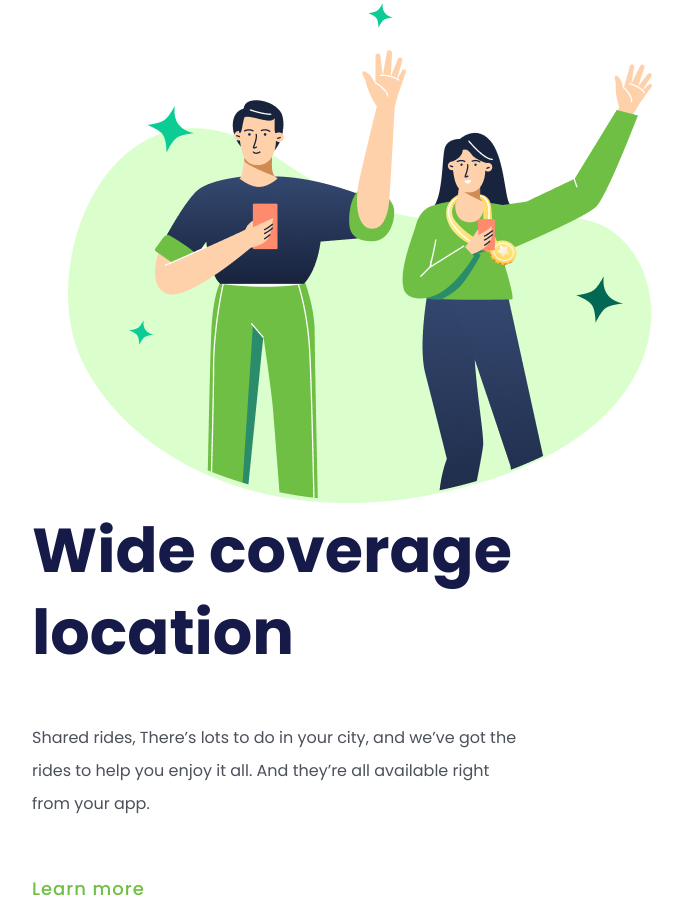
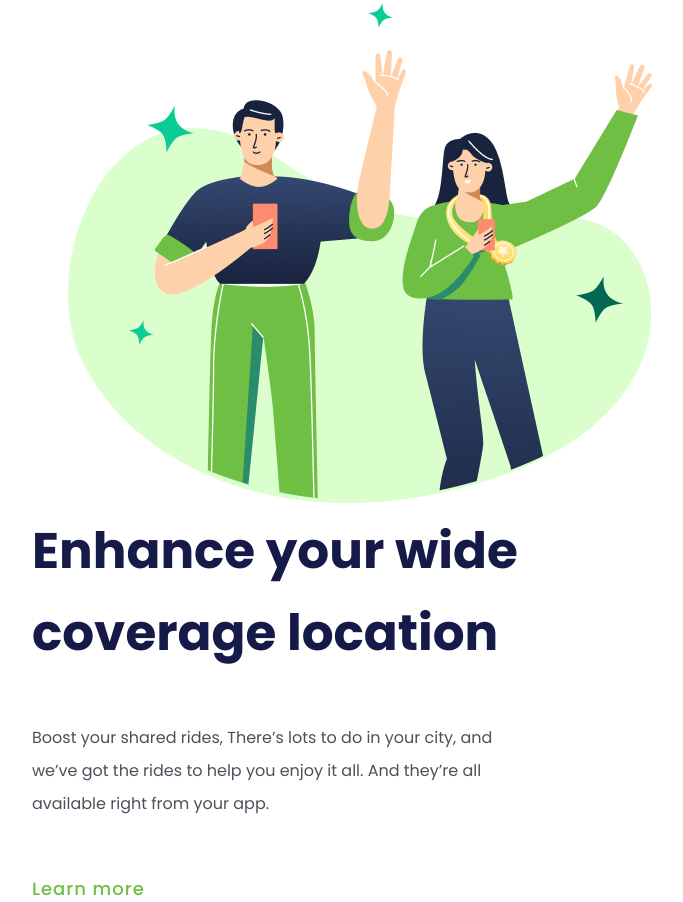
Before and after one commit to Britoivo/CSS-Projeto-Responsividade-2, a plain HTML site: page index.html in a window 1280 px wide. Shown: the part 258-1160 px from the top of the page, without its empty margins (53-736 px from the left). Drawn offline with Linux system fonts and the light colour scheme.

Commit message:
Alterações de texto e tamanho no HTML e CSS

```diff
--- a/index.html
+++ b/index.html
@@ -24,8 +24,8 @@
     <main>
         <img src="./img/main-image.png" alt="imagem-principal">
         <section>
-            <h1>Wide coverage location</h1>
-            <p>Shared rides, There’s lots to do in your city, and we’ve got the rides to help you enjoy it all. And
+            <h1>Enhance your wide coverage location</h1>
+            <p>Boost your shared rides, There’s lots to do in your city, and we’ve got the rides to help you enjoy it all. And
                 they’re all available right from your app.
             </p>
 
--- a/style.css
+++ b/style.css
@@ -53,7 +53,7 @@ img {
 h1 {
     width: 582px;
     height: 164px;
-    font-size: 62px;
+    font-size: 50px;
     font-weight: 700;
     line-height: 82px;
     text-align: left;
```
